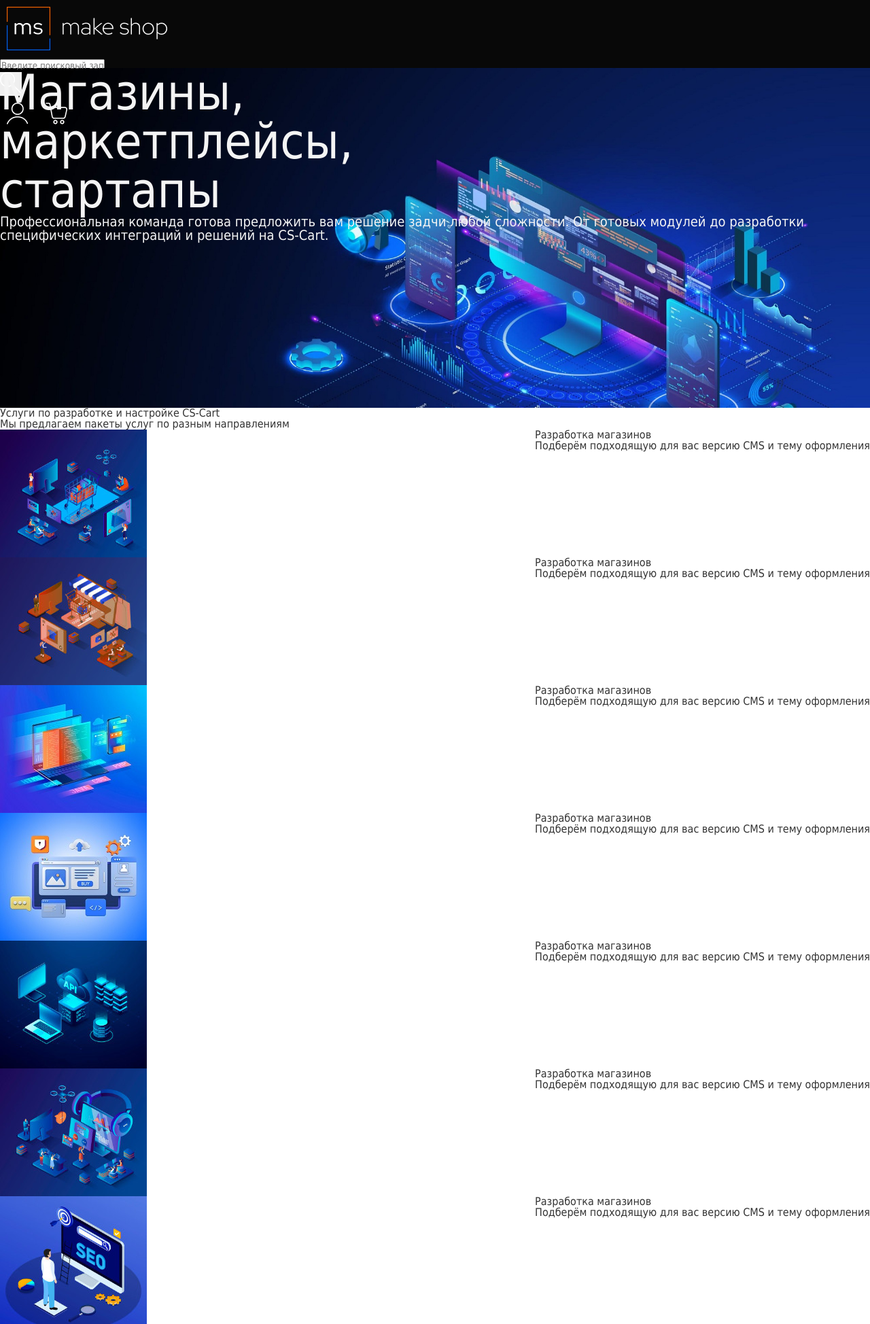
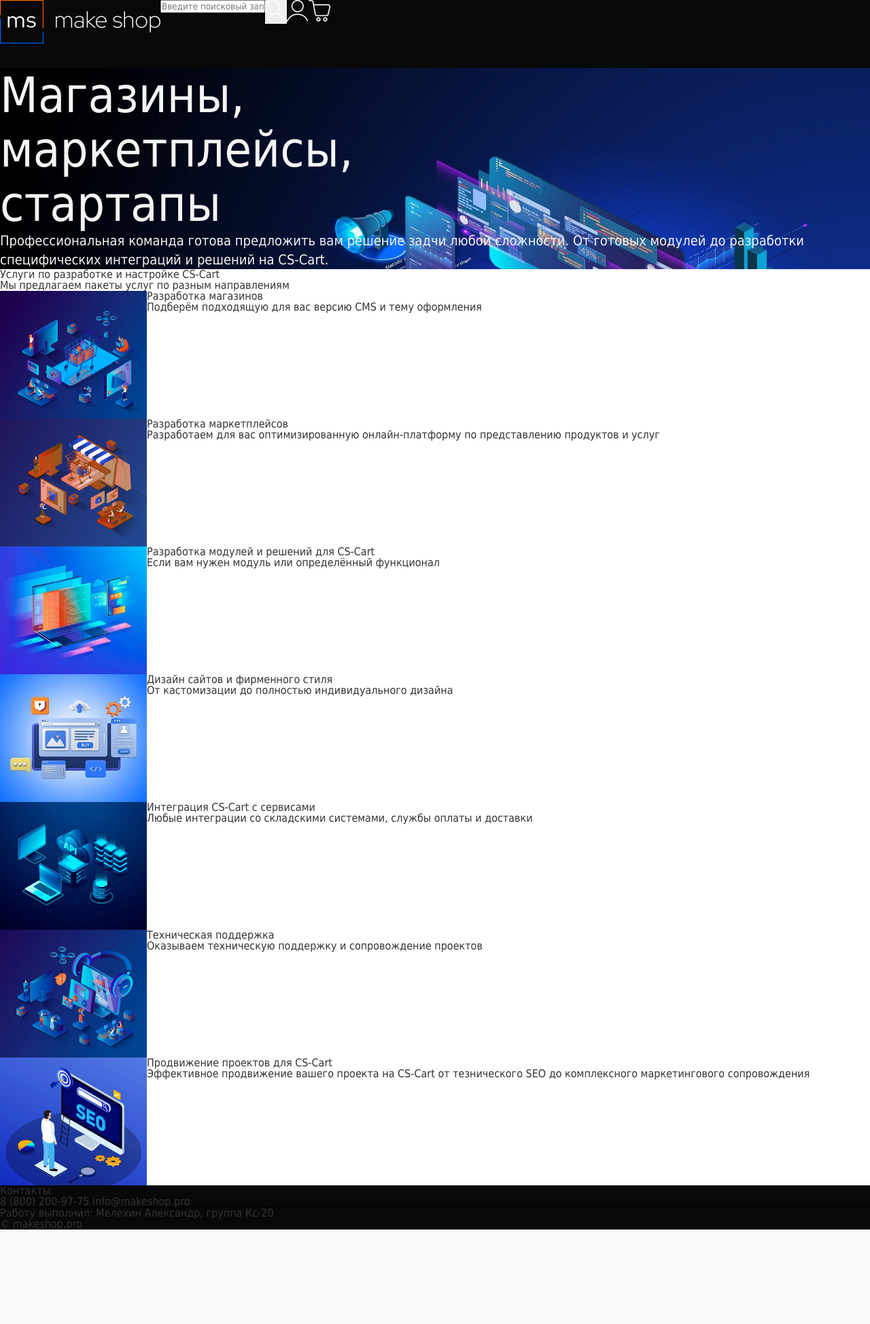
Before and after one commit to AleksandrMelexin/MUCTR-Web, a PHP site: page / in a window 1280 px wide. Shown: the whole page at 68% size. After the commit the page ends 1810 px from the top, so only its background shows below. Run offline with PHP 8.4, Linux system fonts and the light colour scheme.

Commit message:
сделан подвал

```diff
--- a/KR1/public_html/css/main.css
+++ b/KR1/public_html/css/main.css
@@ -89,7 +89,7 @@ textarea {
     padding: 0
 }
 
-div {
+* {
     box-sizing: border-box;
 }
 
@@ -99,17 +99,19 @@ nav > div {
     background-color: #080808;
 }
 
-nav > div > img {
-    margin: 10px;
+nav > div > a {
+    position: relative;
+    float: left;
 }
 
 nav > form {
-    display: block;
     float: left;
 }
 
-nav > div > form > input, nav > div > form > input {
+nav > div > form > input, nav > div > form > button {
     display: block;
+    position: relative;
+    float: left;
     margin: 0px;
 }
 
@@ -119,27 +121,32 @@ header > div {
     background-repeat: no-repeat;
     background-size: cover;
     width: 100%;
-    height: 500px;
 }
 
 header > div > h1 {
     font-size: 72px;
-    letter-height: 80px;
+    line-height: 80px;
     color: #f4f4f4;
 }
 
 header > div > p {
     font-size: 20px;
-    letter-height: 28px;
+    line-height: 28px;
     color: #f4f4f4;
 }
-main > div > img {
+
+main > div > img, main > div > div {
+    position: relative;
     float: left;
 }
-main > div > div {
-    float: right;
-}
+
 main > div {
     width: 100%;
     height: 188px;
 }
+
+footer > div{
+    display: block;
+    width: 100%;
+    background-color: #080808;
+}
--- a/KR1/public_html/index.html
+++ b/KR1/public_html/index.html
@@ -9,13 +9,13 @@
 </head>
     <nav>
         <div>
-            <img alt="логотип" src="img/logo.png">
+            <a href="index.html"><img alt="логотип" src="img/logo.png"></a>
             <form method="get" name="search_form">
                 <input type="text" id="search_field" name="search" placeholder="Введите поисковый запрос">
                 <button type="submit"><img alt="поиск" src="img/search.png"></button>
             </form>
-            <img alt="пользователь" src="img/user.png">
-            <img alt="корзина" src="img/cart.png">
+            <a href="index.html"><img alt="пользователь" src="img/user.png"></a>
+            <a href="index.html"><img alt="корзина" src="img/cart.png"></a>
         </div>
     </nav>
     <header>
@@ -41,46 +41,56 @@
         <div>
             <img alt="u2" src="img/u2.jpg">
             <div>
-                <h2>Разработка магазинов</h2>
-                <p>Подберём подходящую для вас версию CMS и тему оформления</p>
+                <h2>Разработка маркетплейсов</h2>
+                <p>Разработаем для вас оптимизированную онлайн-платформу по представлению продуктов и услуг</p>
             </div>
         </div>
         <div>
             <img alt="u3" src="img/u3.jpg">
             <div>
-                <h2>Разработка магазинов</h2>
-                <p>Подберём подходящую для вас версию CMS и тему оформления</p>
+                <h2>Разработка модулей и решений для CS-Cart</h2>
+                <p>Если вам нужен модуль или определённый функционал</p>
             </div>
         </div>
         <div>
             <img alt="u4" src="img/u4.jpg">
             <div>
-                <h2>Разработка магазинов</h2>
-                <p>Подберём подходящую для вас версию CMS и тему оформления</p>
+                <h2>Дизайн сайтов и фирменного стиля</h2>
+                <p>От кастомизации до полностью индивидуального дизайна</p>
             </div>
         </div>
         <div>
             <img alt="u5" src="img/u5.jpg">
             <div>
-                <h2>Разработка магазинов</h2>
-                <p>Подберём подходящую для вас версию CMS и тему оформления</p>
+                <h2>Интеграция CS-Cart c сервисами</h2>
+                <p>Любые интеграции со складскими системами, службы оплаты и доставки</p>
             </div>
         </div>
         <div>
             <img alt="u6" src="img/u6.jpg">
             <div>
-                <h2>Разработка магазинов</h2>
-                <p>Подберём подходящую для вас версию CMS и тему оформления</p>
+                <h2>Техническая поддержка</h2>
+                <p>Оказываем техническую поддержку и сопровождение проектов</p>
             </div>
         </div>
         <div>
             <img alt="u7" src="img/u7.jpg">
             <div>
-                <h2>Разработка магазинов</h2>
-                <p>Подберём подходящую для вас версию CMS и тему оформления</p>
+                <h2>Продвижение проектов для CS-Cart</h2>
+                <p>Эффективное продвижение вашего проекта на CS-Cart от тезнического SEO до комплексного маркетингового сопровождения</p>
             </div>
         </div>
     </main>
+    <footer>
+        <div>
+            <p id="contacts">Контакты:</p>
+            <a href="tel:88002009775">8 (800) 200-97-75</a>
+            <a href="mailto:info@makeshop.pro">info@makeshop.pro</a>
+            <hr>
+            <p>Работу выполнил: Мелехин Александр, группа Кс-20</p>
+            <p>&copy; makeshop.pro</p>
+        </div>
+    </footer>
 <body>
 </body>
 </html>
```
